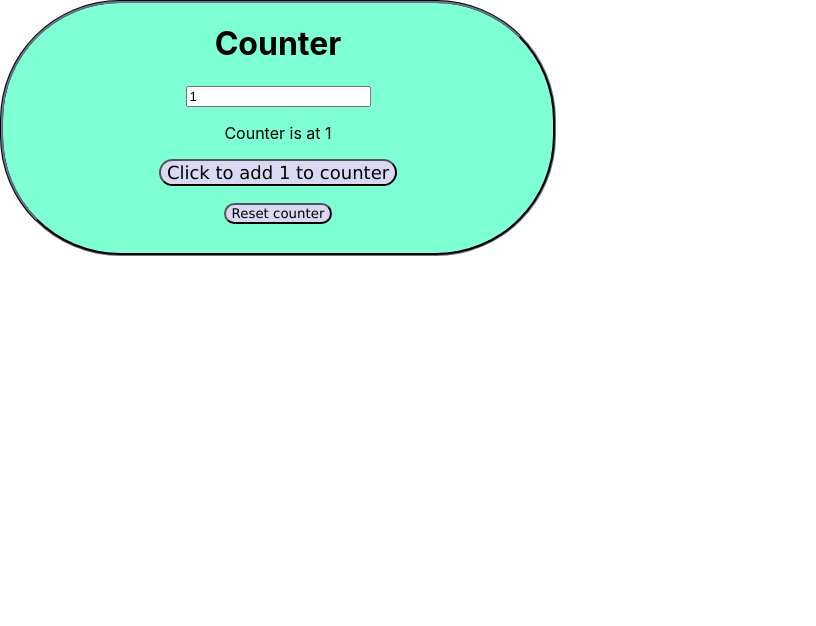
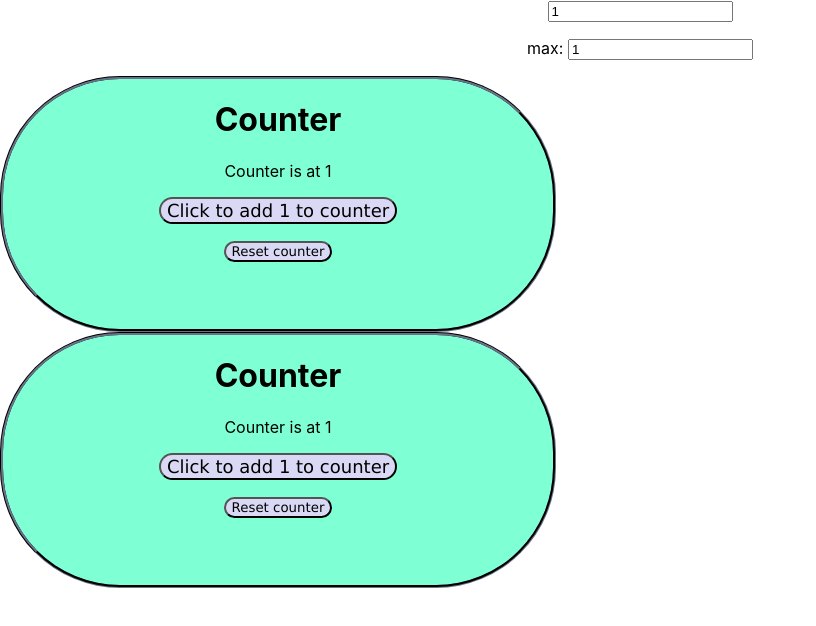
Before and after one commit to DaniBena1/usestate, a React (Create React App) app: page / in a window 1280 px wide. Shown: the top 626 px of the page, without its empty margins (0-816 px from the left). Built offline with nearby package versions, Linux system fonts and the light colour scheme.

Commit message:
add max value reseting condition

```diff
--- a/src/App.js
+++ b/src/App.js
@@ -1,11 +1,31 @@
 import './App.css';
 import Counter from './Counter';
+import { useState } from 'react';
+
 
 function App() {
+  const [delta, setDelta] = useState(1)
+  function handleDelta(event){
+    setDelta(Number(event.target.value))
+  }
+
+  const [max, setMax] = useState(1)
+  function maxValue(event){
+    setMax(Number(event.target.value))
+  }
+
   return (
     <div className="App">
-      <Counter/>
+      <input type = "number" value = {delta} onChange = {handleDelta}/>
+      <p>
+        max: <input type = "number" value = {max} onChange = {maxValue}/>
+      </p>
+
+      <Counter delta = {delta} max = {max}/>
+      <Counter delta = {delta} max = {max}/>
+
     </div>
+
   );
 }
 
--- a/src/Counter.js
+++ b/src/Counter.js
@@ -1,16 +1,23 @@
 import { useState } from "react";
 
-function Counter() {
+function Counter(props) {
+    const {delta} = props
+    const {max} = props
+    // props is an object
     const [count, setCount] = useState(1)
-    const [delta, setDelta] = useState(1)
+
     function incr(){
-        setCount(
-            function(oldCount){
-                return oldCount + delta
+      setCount(
+          function(oldCount){
+            if ((oldCount + delta) >= max){
+              return 0
             }
-        )
-        // console.log(count)
+            return oldCount + delta
+
+          }
+      )
     }
+
     function reset(){
       setCount(
           function(oldCount){
@@ -18,13 +25,10 @@ function Counter() {
           }
       )
     }
-    function handleDelta(event){
-      setDelta(Number(event.target.value))
-    }
+
     return (
       <div className="Counter">
         <h1>Counter</h1>
-        <input type = "number" value = {delta} onChange = {handleDelta}/>
         {/* we'll put in a function that will activate setDelta */}
         <p>Counter is at {count}</p>
         <button onClick={incr} className = "addNum">Click to add {delta} to counter</button>
```
